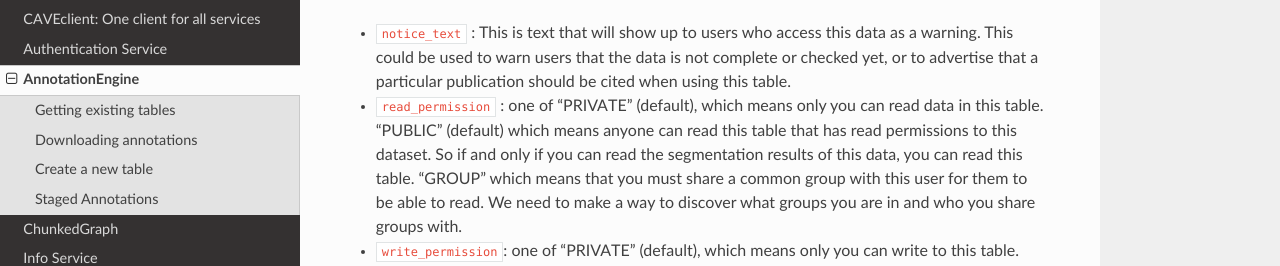
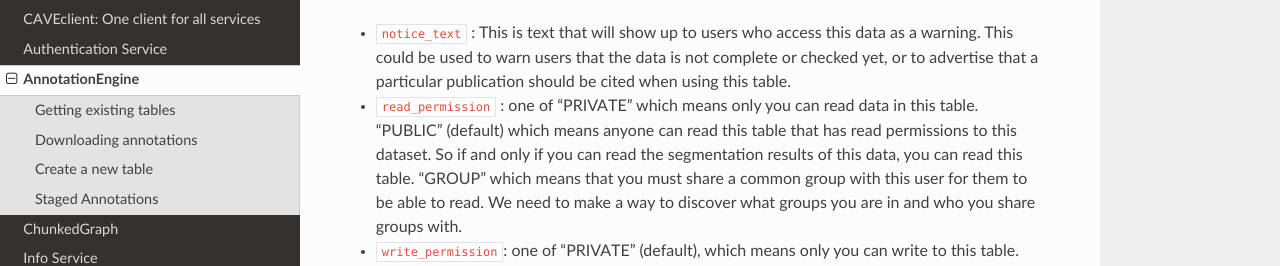
Before and after one commit to CAVEconnectome/CAVEclient, a Sphinx documentation site: the page built from docs/guide/annotation.rst, in a window 1280 px wide and 900 px high, scrolled down 1102 px. Shown: the part 162-428 px from the top of the window. Built offline with Sphinx 7.4.7 and the Read the Docs theme 2.0.0, drawn with Linux system fonts in a browser that asks for light colours.

Commit message:
fixing doc typo

```diff
--- a/docs/guide/annotation.rst
+++ b/docs/guide/annotation.rst
@@ -58,7 +58,7 @@ If you are uploading points from a neuroglancer session, you want this to match
 Note there are some optional metadata parameters to :func:`~caveclient.annotationengine.AnnotationClientV2.create_table`.
 
 * ``notice_text`` : This is text that will show up to users who access this data as a warning. This could be used to warn users that the data is not complete or checked yet, or to advertise that a particular publication should be cited when using this table.
-* ``read_permission`` : one of "PRIVATE" (default), which means only you can read data in this table.  "PUBLIC" (default) which means anyone can read this table that has read permissions to this dataset. So if and only if you can read the segmentation results of this data, you can read this table. "GROUP" which means that you must share a common group with this user for them to be able to read. We need to make a way to discover what groups you are in and who you share groups with.
+* ``read_permission`` : one of "PRIVATE" which means only you can read data in this table.  "PUBLIC" (default) which means anyone can read this table that has read permissions to this dataset. So if and only if you can read the segmentation results of this data, you can read this table. "GROUP" which means that you must share a common group with this user for them to be able to read. We need to make a way to discover what groups you are in and who you share groups with.
 * ``write_permission``: one of "PRIVATE" (default), which means only you can write to this table.  "PUBLIC" which means anyone can write to this table that has write permissions to this dataset. Note although this means anyone can add data, no annotations are ever truly overwritten. "GROUP" which means that you must share a common group with this user for them to be able to write. We need to make a way to discover what groups you are in and who you share groups with.
 
 If you change your mind about what you want for metadata, some but not all fields can be updated with :func:`~caveclient.annotationengine.AnnotationClientV2.update_metadata`. This includes the description, the notice_text, and the permissions, but not the name, schema or voxel resolution.
```
